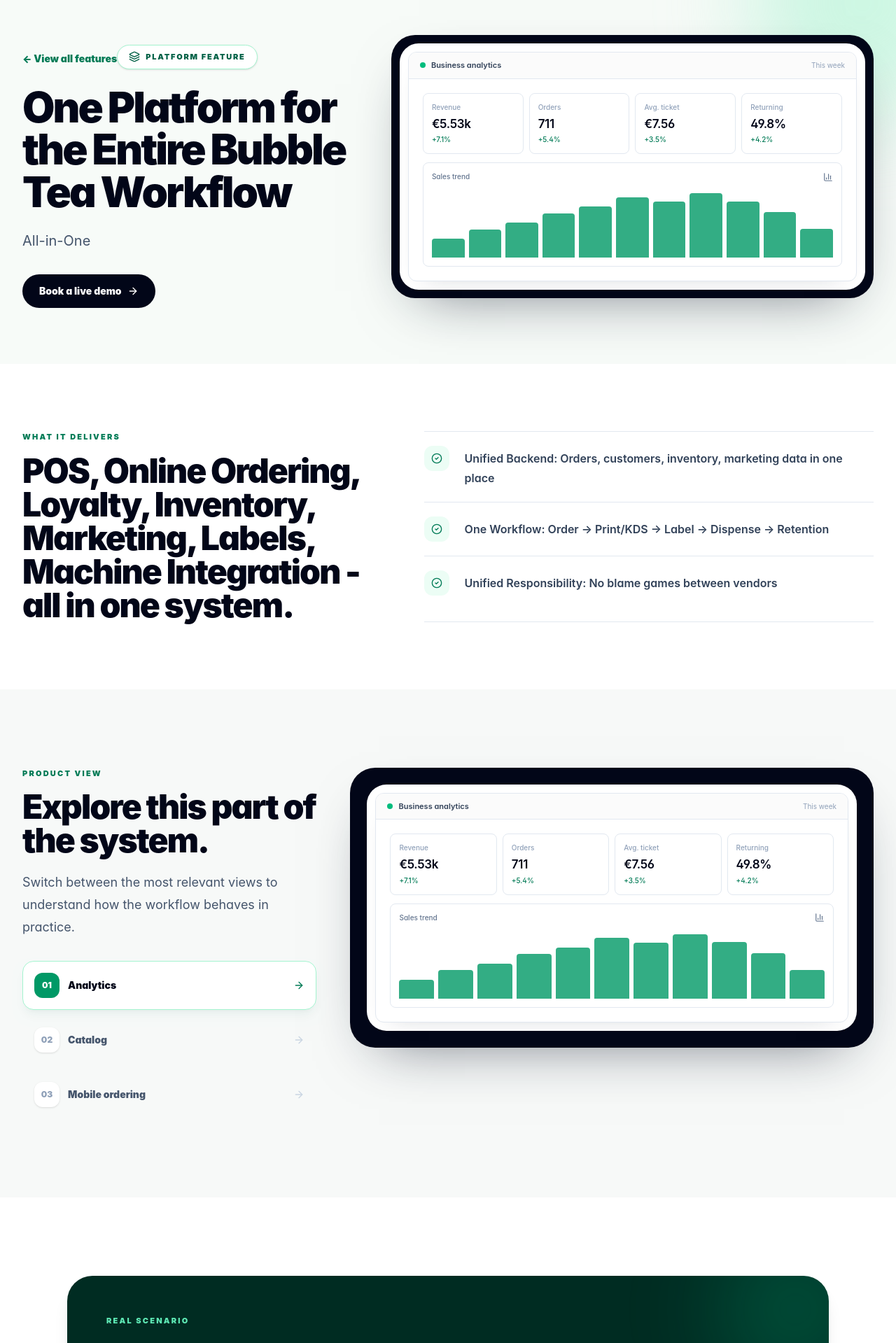
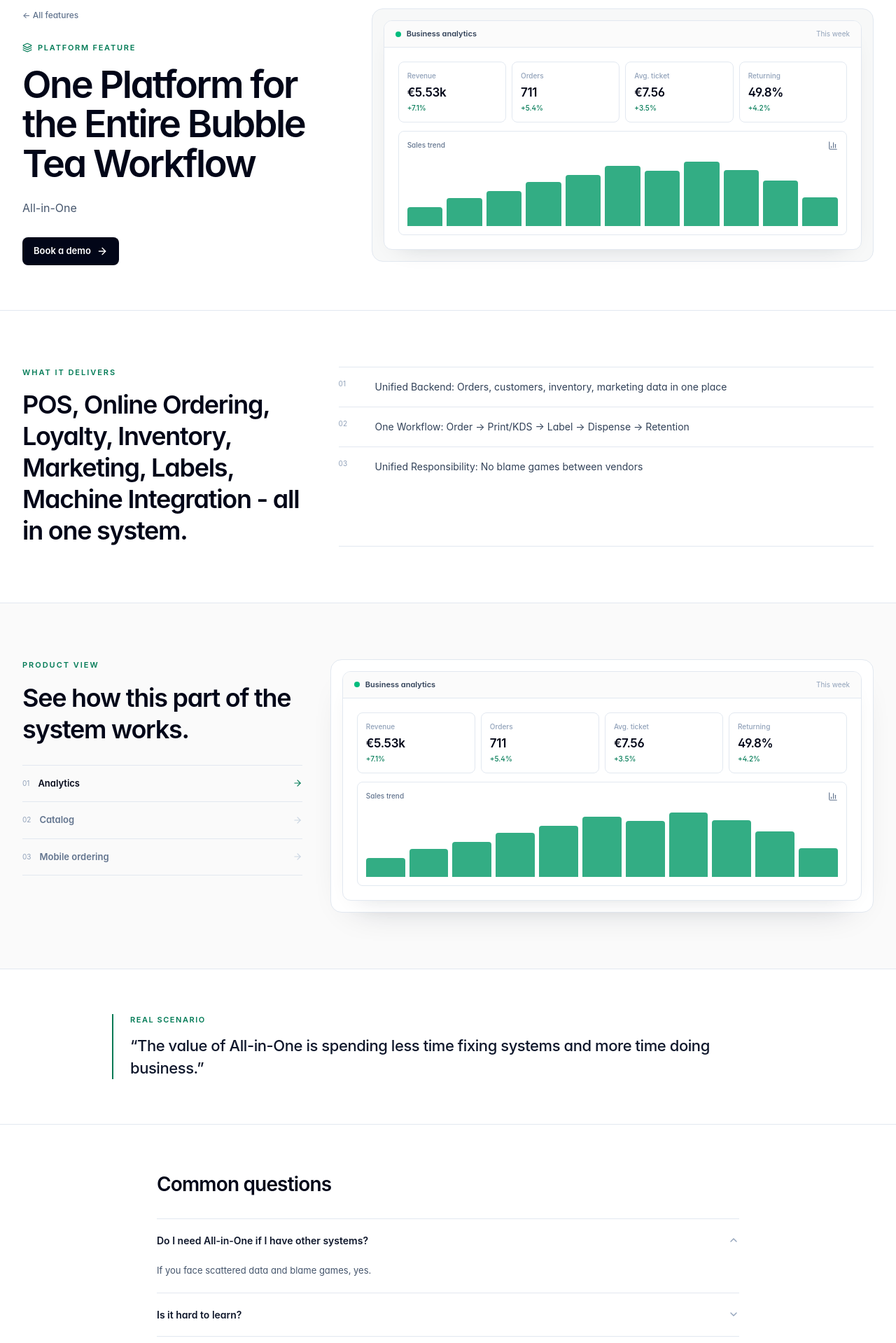
Before and after one commit to onesip/iteasupply-ordering, a React (Vite) app: page /features/all-in-one in a window 1280 px wide. Shown: the part 120-2039 px from the top of the page at 70% size. Built offline with nearby package versions, Linux system fonts and the light colour scheme.

Commit message:
Make feature detail pages more corporate and interaction-led

```diff
--- a/pages/FeatureDetail.tsx
+++ b/pages/FeatureDetail.tsx
@@ -1,210 +1,98 @@
 import React, { useState } from 'react';
 import { Link, Navigate, useParams } from 'react-router-dom';
-import {
-  Activity,
-  ArrowRight,
-  BarChart3,
-  CheckCircle2,
-  Cpu,
-  Gift,
-  HelpCircle,
-  Layers3,
-  Package,
-  Smartphone,
-  Tag,
-} from 'lucide-react';
+import { Activity, ArrowRight, BarChart3, ChevronDown, Cpu, Gift, Layers3, Package, Smartphone, Tag } from 'lucide-react';
 import { useLanguage } from '../src/contexts/LanguageContext';
 import { LiveSystemView } from '../src/components/LiveSystemShowcase';
 
 type ViewKind = 'analytics' | 'loyalty' | 'catalog' | 'production' | 'mobile' | 'label';
 
-const featureVisualConfig: Record<string, { icon: any; accent: string; views: ViewKind[] }> = {
-  machine: { icon: Cpu, accent: 'bg-slate-950 text-emerald-300', views: ['production', 'label', 'catalog'] },
-  loyalty: { icon: Gift, accent: 'bg-emerald-600 text-white', views: ['loyalty', 'mobile', 'analytics'] },
-  'online-ordering': { icon: Smartphone, accent: 'bg-emerald-600 text-white', views: ['mobile', 'catalog', 'loyalty'] },
-  'waterproof-labels': { icon: Tag, accent: 'bg-cyan-600 text-white', views: ['label', 'production', 'catalog'] },
-  inventory: { icon: Package, accent: 'bg-amber-500 text-white', views: ['catalog', 'analytics', 'production'] },
-  reports: { icon: BarChart3, accent: 'bg-blue-600 text-white', views: ['analytics', 'loyalty', 'production'] },
-  'all-in-one': { icon: Layers3, accent: 'bg-violet-600 text-white', views: ['analytics', 'catalog', 'mobile'] },
-  transparency: { icon: Activity, accent: 'bg-slate-900 text-white', views: ['production', 'analytics', 'loyalty'] },
+const config: Record<string, { icon: any; views: ViewKind[] }> = {
+  machine: { icon: Cpu, views: ['production', 'label', 'catalog'] },
+  loyalty: { icon: Gift, views: ['loyalty', 'mobile', 'analytics'] },
+  'online-ordering': { icon: Smartphone, views: ['mobile', 'catalog', 'loyalty'] },
+  'waterproof-labels': { icon: Tag, views: ['label', 'production', 'catalog'] },
+  inventory: { icon: Package, views: ['catalog', 'analytics', 'production'] },
+  reports: { icon: BarChart3, views: ['analytics', 'loyalty', 'production'] },
+  'all-in-one': { icon: Layers3, views: ['analytics', 'catalog', 'mobile'] },
+  transparency: { icon: Activity, views: ['production', 'analytics', 'loyalty'] },
 };
 
-const viewLabel = (view: ViewKind, isEn: boolean) => {
-  const labels: Record<ViewKind, [string, string]> = {
-    analytics: ['Analytics', '数据分析'],
-    loyalty: ['Loyalty', '会员'],
-    catalog: ['Catalog', '商品管理'],
-    production: ['Production', '生产'],
-    mobile: ['Mobile ordering', '手机点单'],
-    label: ['Production label', '制作标签'],
-  };
-  return isEn ? labels[view][0] : labels[view][1];
+const labels: Record<ViewKind, [string, string]> = {
+  analytics: ['Analytics', '数据分析'], loyalty: ['Loyalty', '会员'], catalog: ['Catalog', '商品管理'], production: ['Production', '生产'], mobile: ['Mobile ordering', '手机点单'], label: ['Production label', '制作标签'],
 };
 
 const FeatureDetail = () => {
   const { featureId } = useParams();
   const { t, language } = useLanguage();
-  const isEn = language === 'en';
-  const uiLanguage = isEn ? 'en' : 'zh';
+  const en = language === 'en';
+  const uiLanguage = en ? 'en' : 'zh';
   const data = t(`featureDetails.${featureId}`);
+  const visual = config[featureId || ''] || config['all-in-one'];
+  const [activeView, setActiveView] = useState<ViewKind>(visual.views[0]);
+  const [openFaq, setOpenFaq] = useState<number | null>(0);
 
-  if (!data || typeof data === 'string' || !data.title) {
-    return <Navigate to="/features" replace />;
-  }
+  if (!data || typeof data === 'string' || !data.title) return <Navigate to="/features" replace />;
+  const VisualIcon = visual.icon;
 
-  const visual = featureVisualConfig[featureId || ''] || featureVisualConfig['all-in-one'];
-  const VisualIcon = visual.icon;
-  const [activeView, setActiveView] = useState<ViewKind>(visual.views[0]);
-
-  const copy = isEn
-    ? {
-        back: 'View all features',
-        feature: 'PLATFORM FEATURE',
-        result: 'WHAT IT DELIVERS',
-        product: 'PRODUCT VIEW',
-        productTitle: 'Explore this part of the system.',
-        productDesc: 'Switch between the most relevant views to understand how the workflow behaves in practice.',
-        faq: 'Common questions',
-        unified: 'Better when it works as one system.',
-        unifiedDesc: 'Ordering, loyalty, production, notifications and analytics are designed to stay connected through the same operating flow.',
-        demo: 'Book a live demo',
-      }
-    : {
-        back: '查看全部功能',
-        feature: '平台功能',
-        result: '它能带来的结果',
-        product: '产品界面',
-        productTitle: '直接查看这部分系统如何工作。',
-        productDesc: '在相关界面之间切换，快速理解实际运营流程。',
-        faq: '常见问题',
-        unified: '连成一套系统，价值更大。',
-        unifiedDesc: '下单、会员、生产、通知和数据分析始终保持在同一条运营链路中。',
-        demo: '预约现场演示',
-      };
+  const copy = en
+    ? { back: 'All features', feature: 'PLATFORM FEATURE', result: 'WHAT IT DELIVERS', product: 'PRODUCT VIEW', productTitle: 'See how this part of the system works.', faq: 'Common questions', demo: 'Book a demo', connected: 'Works better as part of one connected system.' }
+    : { back: '全部功能', feature: '平台功能', result: '它能带来的结果', product: '产品界面', productTitle: '直接查看这部分系统如何工作。', faq: '常见问题', demo: '预约演示', connected: '作为一套完整系统的一部分，价值更大。' };
 
   return (
-    <div className="min-h-screen bg-white pt-[76px] text-slate-950">
-      <section className="relative overflow-hidden bg-[#f7fbf8] py-16 lg:py-20">
-        <div className="pointer-events-none absolute -right-28 -top-28 h-80 w-80 rounded-full bg-emerald-200/50 blur-3xl" />
-        <div className="relative mx-auto grid max-w-7xl gap-12 px-4 sm:px-6 lg:grid-cols-[0.82fr_1.18fr] lg:items-center lg:px-8">
+    <div className="min-h-screen bg-white pt-16 text-slate-950">
+      <section className="border-b border-slate-200 bg-white py-14 lg:py-16">
+        <div className="mx-auto grid max-w-7xl gap-10 px-5 sm:px-6 lg:grid-cols-[0.78fr_1.22fr] lg:items-center lg:px-8">
           <div>
-            <Link to="/features" className="inline-flex items-center gap-2 text-sm font-black text-emerald-700 transition hover:gap-3 hover:text-emerald-900">← {copy.back}</Link>
-            <div className="mt-7 inline-flex items-center gap-2 rounded-full border border-emerald-200 bg-white px-4 py-2 text-[11px] font-black uppercase tracking-[0.16em] text-emerald-800 shadow-sm">
-              <VisualIcon className="h-4 w-4" /> {copy.feature}
-            </div>
-            <h1 className="mt-6 max-w-4xl text-5xl font-black leading-[1.01] tracking-[-0.05em] sm:text-6xl">{data.title}</h1>
-            <p className="mt-6 max-w-2xl text-lg leading-8 text-slate-600 sm:text-xl">{data.subtitle}</p>
-            <Link to="/contact" className="mt-8 inline-flex items-center gap-2 rounded-full bg-slate-950 px-6 py-3.5 text-sm font-black text-white transition hover:-translate-y-0.5 hover:bg-emerald-700">
-              {copy.demo} <ArrowRight className="h-4 w-4" />
-            </Link>
+            <Link to="/features" className="text-[12px] font-medium text-slate-500 hover:text-emerald-700">← {copy.back}</Link>
+            <div className="mt-7 flex items-center gap-2 text-[11px] font-semibold uppercase tracking-[0.16em] text-emerald-700"><VisualIcon className="h-3.5 w-3.5" />{copy.feature}</div>
+            <h1 className="mt-4 text-[40px] font-semibold leading-[1.05] tracking-[-0.045em] sm:text-[48px] lg:text-[54px]">{data.title}</h1>
+            <p className="mt-5 max-w-xl text-[16px] leading-7 text-slate-600">{data.subtitle}</p>
+            <Link to="/contact" className="mt-7 inline-flex h-10 items-center gap-2 rounded-lg bg-slate-950 px-4 text-[13px] font-semibold text-white hover:bg-emerald-700">{copy.demo}<ArrowRight className="h-4 w-4" /></Link>
           </div>
+          <div className="rounded-2xl border border-slate-200 bg-[#f7f8f8] p-4"><LiveSystemView kind={visual.views[0]} language={uiLanguage} /></div>
+        </div>
+      </section>
 
-          <div className="rounded-[34px] bg-slate-950 p-3 shadow-[0_30px_80px_-40px_rgba(15,23,42,0.6)]">
-            <div className="rounded-[27px] bg-white p-3">
-              <LiveSystemView kind={visual.views[0]} language={uiLanguage} />
-            </div>
+      <section className="py-16 lg:py-20">
+        <div className="mx-auto grid max-w-7xl gap-10 px-5 sm:px-6 lg:grid-cols-[0.7fr_1.3fr] lg:px-8">
+          <div><div className="text-[11px] font-semibold uppercase tracking-[0.18em] text-emerald-700">{copy.result}</div><h2 className="mt-4 text-[30px] font-semibold leading-tight tracking-[-0.035em] sm:text-[36px]">{data.result}</h2></div>
+          <div className="border-y border-slate-200">
+            {data.how && data.how.map((item: string, i: number) => <div key={i} className="grid grid-cols-[36px_1fr] gap-4 border-b border-slate-200 py-4 last:border-b-0"><span className="text-[10px] text-slate-400">0{i + 1}</span><p className="text-[14px] leading-6 text-slate-700">{item}</p></div>)}
           </div>
         </div>
       </section>
 
-      <section className="py-20 lg:py-24">
-        <div className="mx-auto grid max-w-7xl gap-12 px-4 sm:px-6 lg:grid-cols-[0.9fr_1.1fr] lg:px-8">
+      <section className="border-y border-slate-200 bg-[#fafafa] py-16 lg:py-20">
+        <div className="mx-auto grid max-w-7xl gap-10 px-5 sm:px-6 lg:grid-cols-[0.68fr_1.32fr] lg:px-8">
           <div>
-            <div className="text-[11px] font-black uppercase tracking-[0.2em] text-emerald-700">{copy.result}</div>
-            <h2 className="mt-4 text-4xl font-black tracking-[-0.04em] text-slate-950 sm:text-5xl">{data.result}</h2>
+            <div className="text-[11px] font-semibold uppercase tracking-[0.18em] text-emerald-700">{copy.product}</div>
+            <h2 className="mt-4 max-w-md text-[30px] font-semibold leading-tight tracking-[-0.035em] sm:text-[36px]">{copy.productTitle}</h2>
+            <div className="mt-7 border-y border-slate-200">
+              {visual.views.map((view, index) => {
+                const selected = activeView === view;
+                return <button key={view} onClick={() => setActiveView(view)} className={`flex w-full items-center justify-between border-b border-slate-200 py-4 text-left last:border-b-0 ${selected ? 'text-slate-950' : 'text-slate-500 hover:text-slate-950'}`}><span className="flex items-center gap-3"><span className="text-[10px] text-slate-400">0{index + 1}</span><span className="text-[13px] font-semibold">{en ? labels[view][0] : labels[view][1]}</span></span><ArrowRight className={`h-3.5 w-3.5 ${selected ? 'text-emerald-700' : 'text-slate-300'}`} /></button>;
+              })}
+            </div>
           </div>
+          <div className="rounded-2xl border border-slate-200 bg-white p-4 shadow-[0_20px_50px_-36px_rgba(15,23,42,0.3)]"><LiveSystemView kind={activeView} language={uiLanguage} /></div>
+        </div>
+      </section>
 
-          <div className="divide-y divide-slate-200 border-y border-slate-200">
-            {data.how && data.how.map((item: string, i: number) => (
-              <div key={i} className="grid grid-cols-[42px_1fr] gap-4 py-5">
-                <div className="flex h-9 w-9 items-center justify-center rounded-xl bg-emerald-50 text-emerald-700"><CheckCircle2 className="h-4 w-4" /></div>
-                <p className="pt-1 text-base font-semibold leading-7 text-slate-700">{item}</p>
-              </div>
-            ))}
+      {data.scenario && <section className="py-16"><div className="mx-auto max-w-5xl px-5 sm:px-6 lg:px-8"><div className="border-l-2 border-emerald-700 pl-6"><div className="text-[11px] font-semibold uppercase tracking-[0.14em] text-emerald-700">{data.scenario.role}</div><p className="mt-3 text-[22px] font-medium leading-8 tracking-[-0.02em] text-slate-900">“{data.scenario.quote}”</p></div></div></section>}
+
+      <section className="border-t border-slate-200 py-16">
+        <div className="mx-auto max-w-4xl px-5 sm:px-6 lg:px-8">
+          <h2 className="text-[28px] font-semibold tracking-[-0.03em]">{copy.faq}</h2>
+          <div className="mt-7 border-y border-slate-200">
+            {data.faq && data.faq.map((item: any, i: number) => {
+              const open = openFaq === i;
+              return <div key={i} className="border-b border-slate-200 last:border-b-0"><button onClick={() => setOpenFaq(open ? null : i)} className="flex w-full items-center justify-between gap-6 py-5 text-left"><span className="text-[14px] font-semibold text-slate-900">{item.q}</span><ChevronDown className={`h-4 w-4 shrink-0 text-slate-400 transition ${open ? 'rotate-180' : ''}`} /></button>{open && <p className="pb-5 pr-10 text-[13px] leading-6 text-slate-600">{item.a}</p>}</div>;
+            })}
           </div>
         </div>
       </section>
 
-      <section className="bg-[#f7f9f8] py-24 lg:py-28">
-        <div className="mx-auto max-w-7xl px-4 sm:px-6 lg:px-8">
-          <div className="grid gap-12 lg:grid-cols-[0.72fr_1.28fr] lg:items-start">
-            <div className="lg:sticky lg:top-28">
-              <div className="text-[11px] font-black uppercase tracking-[0.2em] text-emerald-700">{copy.product}</div>
-              <h2 className="mt-4 text-4xl font-black tracking-[-0.04em] text-slate-950 sm:text-5xl">{copy.productTitle}</h2>
-              <p className="mt-5 text-lg leading-8 text-slate-600">{copy.productDesc}</p>
-
-              <div className="mt-8 space-y-2">
-                {visual.views.map((view, index) => {
-                  const active = activeView === view;
-                  return (
-                    <button
-                      key={view}
-                      type="button"
-                      onClick={() => setActiveView(view)}
-                      className={`flex w-full items-center justify-between rounded-2xl border px-4 py-4 text-left transition duration-300 ${active ? 'border-emerald-200 bg-white shadow-lg shadow-emerald-900/5' : 'border-transparent bg-transparent hover:border-slate-200 hover:bg-white/70'}`}
-                    >
-                      <div className="flex items-center gap-3">
-                        <div className={`flex h-9 w-9 items-center justify-center rounded-xl text-xs font-black ${active ? 'bg-emerald-600 text-white' : 'bg-white text-slate-400 shadow-sm'}`}>{String(index + 1).padStart(2, '0')}</div>
-                        <div className={`text-sm font-black ${active ? 'text-slate-950' : 'text-slate-600'}`}>{viewLabel(view, isEn)}</div>
-                      </div>
-                      <ArrowRight className={`h-4 w-4 transition ${active ? 'text-emerald-700' : 'text-slate-300'}`} />
-                    </button>
-                  );
-                })}
-              </div>
-            </div>
-
-            <div className="rounded-[36px] bg-slate-950 p-4 shadow-[0_32px_80px_-42px_rgba(15,23,42,0.62)] sm:p-6">
-              <div key={activeView} className="rounded-[28px] bg-white p-3">
-                <LiveSystemView kind={activeView} language={uiLanguage} />
-              </div>
-            </div>
-          </div>
-        </div>
-      </section>
-
-      {data.scenario && (
-        <section className="py-24 lg:py-28">
-          <div className="mx-auto max-w-6xl px-4 sm:px-6 lg:px-8">
-            <div className="relative overflow-hidden rounded-[36px] bg-emerald-950 px-7 py-10 text-white shadow-xl sm:px-10 lg:px-14 lg:py-14">
-              <div className="absolute -right-16 -top-16 h-56 w-56 rounded-full bg-emerald-400/20 blur-3xl" />
-              <div className="relative max-w-4xl">
-                <div className="text-[11px] font-black uppercase tracking-[0.2em] text-emerald-300">{data.scenario.role}</div>
-                <p className="mt-5 text-2xl font-black leading-9 tracking-[-0.025em] text-white sm:text-3xl">“{data.scenario.quote}”</p>
-              </div>
-            </div>
-          </div>
-        </section>
-      )}
-
-      <section className="bg-white py-20 lg:py-24">
-        <div className="mx-auto max-w-4xl px-4 sm:px-6 lg:px-8">
-          <h2 className="text-3xl font-black tracking-[-0.035em] text-slate-950">{copy.faq}</h2>
-          <div className="mt-8 divide-y divide-slate-200 border-y border-slate-200">
-            {data.faq && data.faq.map((item: any, i: number) => (
-              <div key={i} className="py-6">
-                <h3 className="flex items-start gap-3 font-black text-slate-950"><HelpCircle className="mt-0.5 h-5 w-5 shrink-0 text-emerald-600" /> {item.q}</h3>
-                <p className="mt-3 pl-8 text-sm leading-7 text-slate-600">{item.a}</p>
-              </div>
-            ))}
-          </div>
-        </div>
-      </section>
-
-      <section className="px-4 pb-24 sm:px-6 lg:px-8 lg:pb-28">
-        <div className="mx-auto max-w-7xl rounded-[38px] bg-slate-950 px-6 py-12 text-white shadow-2xl sm:px-10 lg:px-14">
-          <div className="grid gap-8 lg:grid-cols-[1fr_auto] lg:items-end">
-            <div className="max-w-3xl">
-              <div className={`flex h-12 w-12 items-center justify-center rounded-2xl ${visual.accent}`}><VisualIcon className="h-6 w-6" /></div>
-              <h2 className="mt-6 text-3xl font-black tracking-[-0.04em] sm:text-4xl">{copy.unified}</h2>
-              <p className="mt-4 text-base leading-7 text-slate-300">{copy.unifiedDesc}</p>
-            </div>
-            <Link to="/contact" className="inline-flex items-center justify-center gap-2 rounded-full bg-emerald-500 px-7 py-4 text-base font-black text-white transition hover:-translate-y-0.5 hover:bg-emerald-400">
-              {copy.demo} <ArrowRight className="h-5 w-5" />
-            </Link>
-          </div>
-        </div>
-      </section>
+      <section className="border-t border-slate-200 bg-[#fafafa] py-14"><div className="mx-auto flex max-w-7xl flex-col justify-between gap-6 px-5 sm:px-6 lg:flex-row lg:items-center lg:px-8"><h2 className="max-w-2xl text-[27px] font-semibold tracking-[-0.03em]">{copy.connected}</h2><Link to="/contact" className="inline-flex h-10 items-center justify-center gap-2 rounded-lg bg-emerald-700 px-4 text-[13px] font-semibold text-white hover:bg-emerald-800">{copy.demo}<ArrowRight className="h-4 w-4" /></Link></div></section>
     </div>
   );
 };
```
